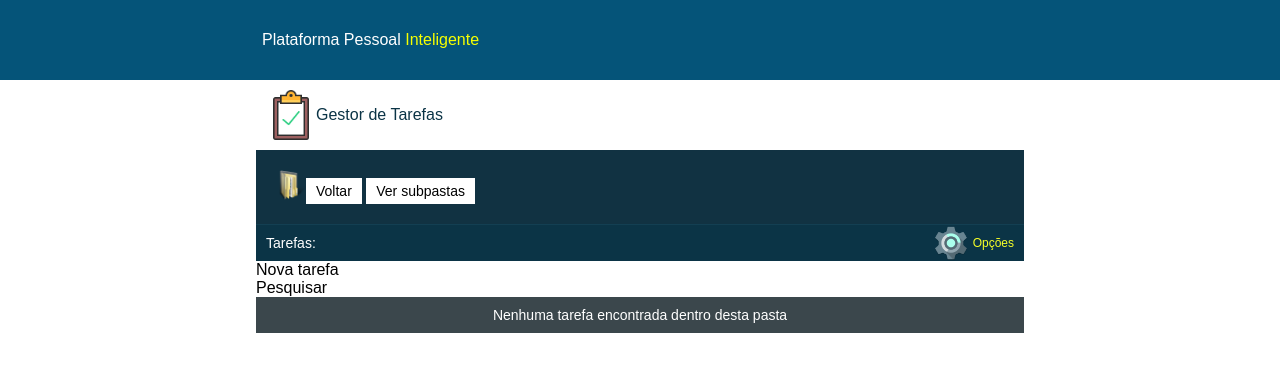
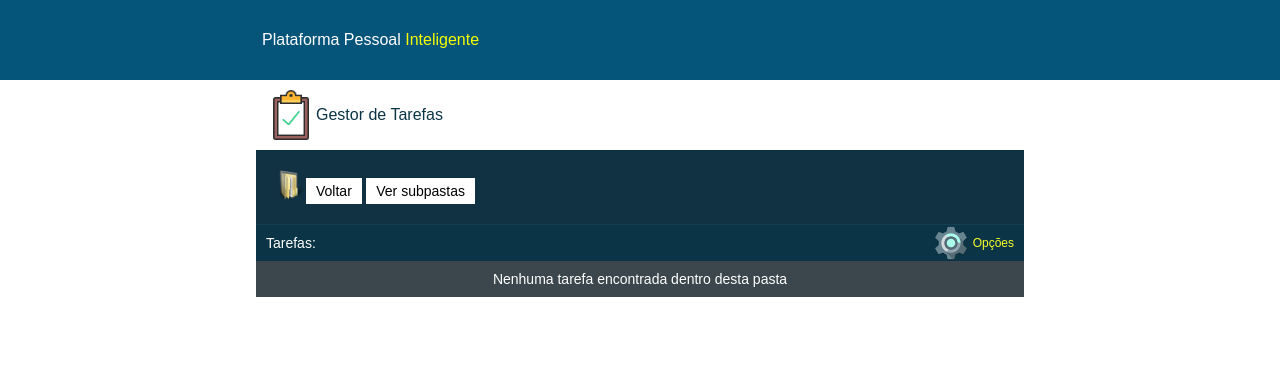
Before and after one commit to Pablo-Camara/simple-task-manager-with-php-symfony-javascript, a Symfony app: template templates/task_manager/folder/tasks.html.twig in a window 1280 px wide. Shown: the top 372 px of the page. Run offline with Twig, Linux system fonts and the light colour scheme; the template is opened without the code that fills it, so the values that code supplies are empty; style sheets or scripts are compiled from the project's sources; some libraries are stand-ins or nearby versions.

Commit message:
Tasks menu

```diff
--- a/less_files/dashboard.less
+++ b/less_files/dashboard.less
@@ -261,7 +261,9 @@
   cursor: pointer;
 }
 
-
+.dashboard-box.inside {
+  position: relative;
+}
 
 .dashboard-box.inside .section-title {
   margin-bottom: 0;
@@ -279,3 +281,33 @@
   background-color: #113242;
   padding: 20px;
 }
+
+.dashboard-box .dashboard-list-items .subtitle-menu {
+  position: absolute;
+  right: 0;
+  width: 300px;
+  background-color: #0c3f54;
+
+  .menu-item { // LATER WILL USE RIGHT LESS SYNTAX
+    color: white;
+    height: 40px;
+    line-height: 40px;
+    border-bottom: 1px solid #01597d;
+    font-size: 12px;
+    cursor: pointer;
+
+    &:hover {
+      color: #f7ff27;
+    }
+
+    span.icon {
+      float: left;
+      width: 30px;
+      height: 30px;
+      margin-top: 5px;
+      background-size: cover;
+      margin-left: 10px;
+      margin-right: 7px;
+    }
+  }
+}
--- a/templates/base.html.twig
+++ b/templates/base.html.twig
@@ -43,6 +43,14 @@
             .lb-border-top {
               border-top: 1px solid #286884 !important;
             }
+
+            span.new-task-icon {
+                background-image: url('{{ asset("/img/icons/task-icon.ico") }}');
+            }
+
+            span.search-icon {
+                background-image: url('{{ asset("/img/icons/search.png") }}');
+            }
         </style>
 
         <link rel="stylesheet" href="{{ asset('css/navbar.css?v=1.0') }}"/>
--- a/templates/task_manager/folder/tasks.html.twig
+++ b/templates/task_manager/folder/tasks.html.twig
@@ -1,24 +1,27 @@
 {% extends 'task_manager/folder/base.html.twig' %}
 
 {% block content %}
-      <div class="search-box">
-        <input type="text" placeholder="Pesquisar tarefa" class="mb0"/>
-      </div>
+
 
       <div id="new-task-component" style="display: none">
-        <h3 class="subtitle mt0 smaller-subtitle">Nova tarefa: <span class="close-label">X</span></h3>
+        <h3 class="subtitle mt0 smaller-subtitle">Nova tarefa: <span class="close-label" onClick="hideElement('new-task-component')">X</span></h3>
         <input type="text" placeholder="Nome da tarefa" class="mb0 ph-white">
         <textarea placeholder="Descrição" rows="5" class="ph-white lb-border-top"></textarea>
       </div>
 
-      <h3 class="subtitle mt0">Tarefas:<span class="settings">Opções</span></h3>
-      <div id="tasks-menu" class="subtitle-menu">
-        <div id="new-task" class="menu-item">
-          <span class="icon new-icon"><span> Nova tarefa
+
+      <div class="search-box" id="search-tasks-component">
+        <input type="text" placeholder="Pesquisar tarefa" class="mb0" autofocus/>
+      </div>
+
+      <h3 class="subtitle mt0">Tarefas:<span class="settings" onClick="toggleDisplay('tasks-menu')">Opções</span></h3>
+      <div id="tasks-menu" class="subtitle-menu" style="display: none;">
+        <div id="new-task" class="menu-item" onClick="displayElement('new-task-component'); hideElement('tasks-menu')">
+          <span class="icon new-task-icon"></span> Nova tarefa
         </div>
 
-        <div id="search-task" class="menu-item">
-          <span class="icon search-icon"><span> Pesquisar
+        <div id="search-task" class="menu-item" onClick="displayElement('search-tasks-component'); hideElement('tasks-menu')">
+          <span class="icon search-icon"></span> Pesquisar
         </div>
       </div>
 
```
Also changed, not shown: public/css/dashboard.css, public/img/icons/search.png (added), public/img/icons/task-icon.ico (added).
